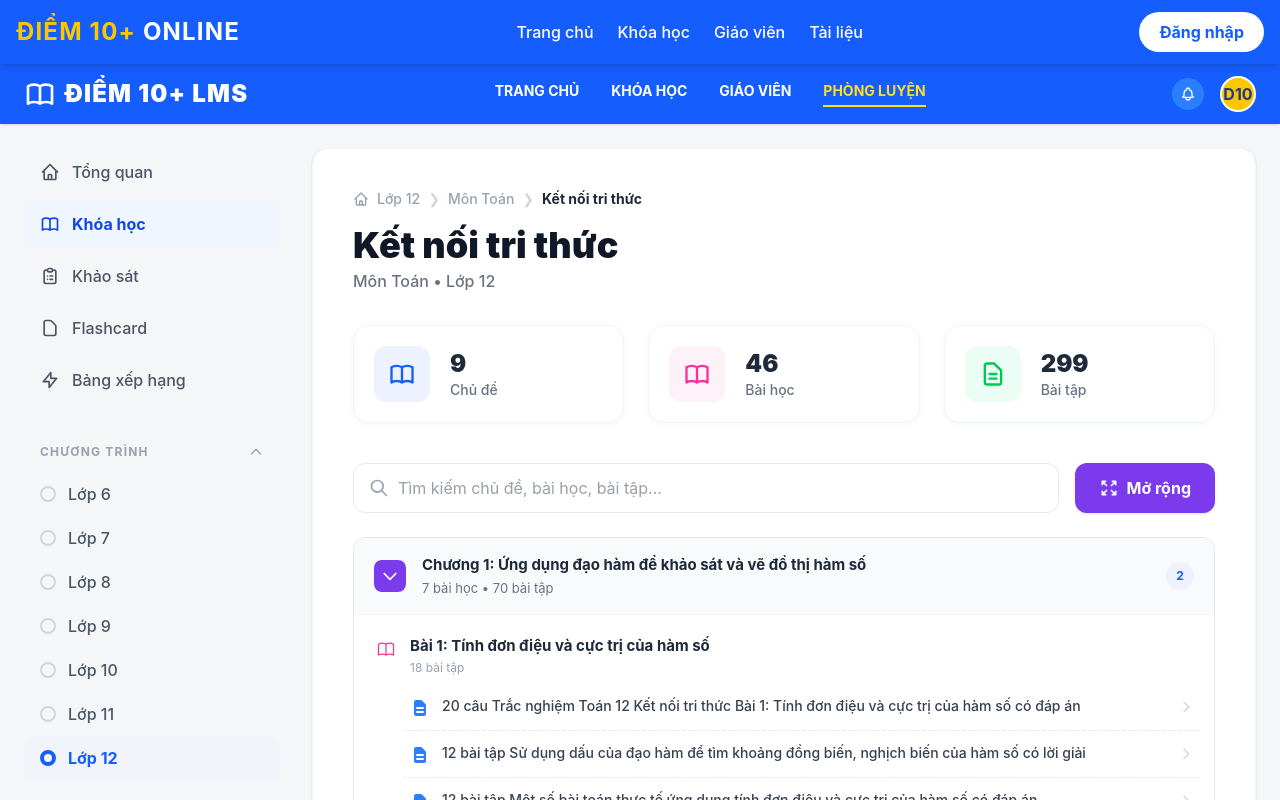
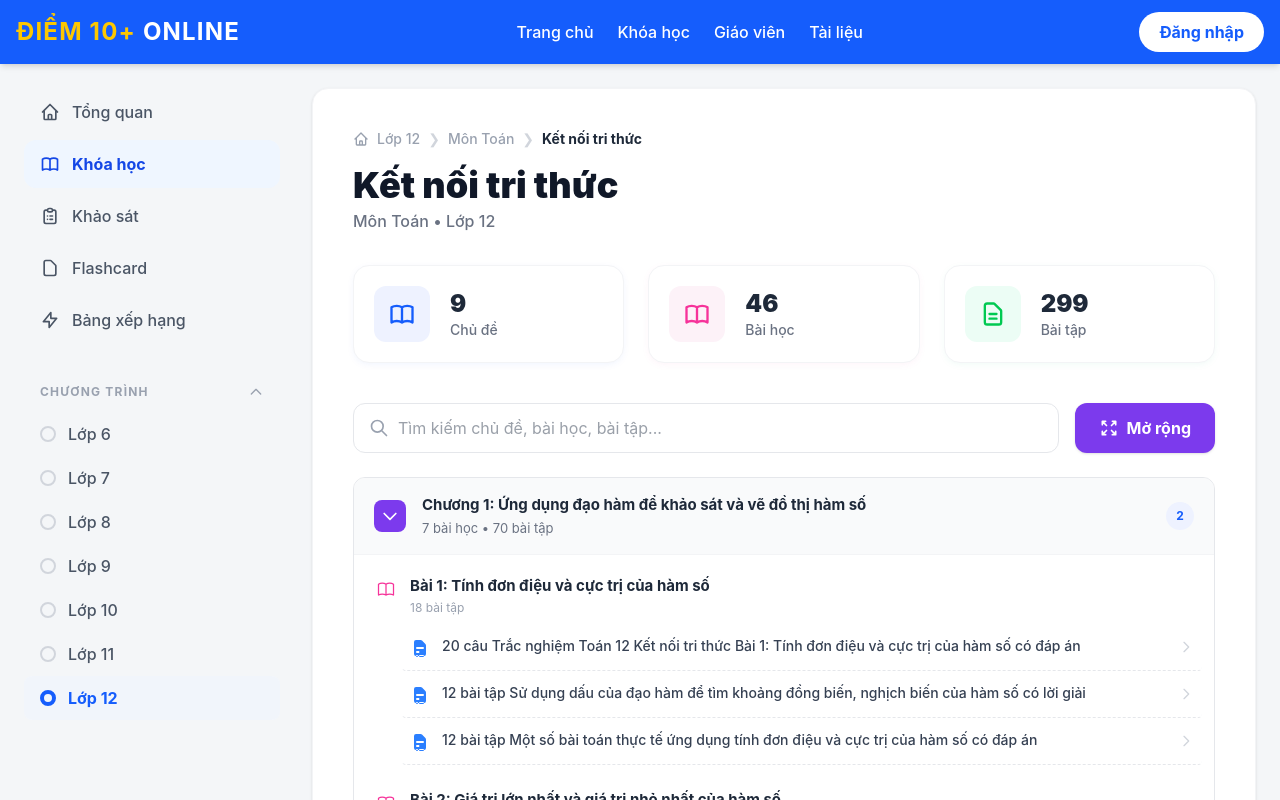
Before and after one commit to mathbanviet/d10-platform, a Next.js app in the folder apps/web/: page /practice in a window 1280 px wide. Shown: the top 800 px of the page. Built offline with nearby package versions, Linux system fonts and the light colour scheme.

Commit message:
Xoa header thua o trang Phong luyen de dong bo voi layout goc

```diff
--- a/apps/web/app/practice/page.tsx
+++ b/apps/web/app/practice/page.tsx
@@ -76,33 +76,14 @@ export default function PracticeMenuPage() {
   };
 
   return (
-    <div className="min-h-screen bg-[#f4f6f8] flex flex-col font-sans text-gray-800">
+    <div className="min-h-screen bg-[#f4f6f8] flex flex-col font-sans text-gray-800 pb-20">
 
-      {/* HEADER NAVBAR (ĐIỂM 10+ ONLINE) */}
-      <div className="bg-blue-600 text-white shadow-sm py-3 px-6 flex items-center justify-between z-20 sticky top-0">
-        <div className="text-2xl font-black tracking-wider flex items-center gap-2">
-          <svg className="w-8 h-8" fill="none" stroke="currentColor" viewBox="0 0 24 24"><path strokeLinecap="round" strokeLinejoin="round" strokeWidth={2} d="M12 6.253v13m0-13C10.832 5.477 9.246 5 7.5 5S4.168 5.477 3 6.253v13C4.168 18.477 5.754 18 7.5 18s3.332.477 4.5 1.253m0-13C13.168 5.477 14.754 5 16.5 5c1.747 0 3.332.477 4.5 1.253v13C19.832 18.477 18.247 18 16.5 18c-1.746 0-3.332.477-4.5 1.253" /></svg>
-          ĐIỂM 10+ LMS
-        </div>
-        <div className="hidden md:flex gap-8 font-bold text-sm uppercase">
-          <Link href="/" className="hover:text-blue-200 transition">Trang chủ</Link>
-          <Link href="/courses" className="hover:text-blue-200 transition">Khóa học</Link>
-          <Link href="/teachers" className="hover:text-blue-200 transition">Giáo viên</Link>
-          <Link href="/practice" className="text-yellow-300 border-b-2 border-yellow-300 pb-1">Phòng luyện</Link>
-        </div>
-        <div className="flex items-center gap-4">
-          <div className="w-8 h-8 bg-blue-500 rounded-full flex items-center justify-center text-white cursor-pointer hover:bg-blue-400">
-            <svg className="w-4 h-4" fill="none" stroke="currentColor" viewBox="0 0 24 24"><path strokeLinecap="round" strokeLinejoin="round" strokeWidth={2} d="M15 17h5l-1.405-1.405A2.032 2.032 0 0118 14.158V11a6.002 6.002 0 00-4-5.659V5a2 2 0 10-4 0v.341C7.67 6.165 6 8.388 6 11v3.159c0 .538-.214 1.055-.595 1.436L4 17h5m6 0v1a3 3 0 11-6 0v-1m6 0H9" /></svg>
-          </div>
-          <div className="w-9 h-9 bg-yellow-400 rounded-full border-2 border-white flex items-center justify-center font-bold text-blue-900 cursor-pointer">
-            D10
-          </div>
-        </div>
-      </div>
+      {/* ĐÃ XÓA BỎ HEADER THỪA Ở ĐÂY ĐỂ DÙNG HEADER GỐC CỦA TRANG CHỦ */}
 
-      <div className="flex flex-1 max-w-[1500px] w-full mx-auto p-4 md:p-6 gap-8">
+      {/* Thêm pt-6 để cách khoảng nhỏ với Header gốc cho đẹp */}
+      <div className="flex flex-1 max-w-[1500px] w-full mx-auto p-4 md:p-6 pt-6 gap-8">
 
-        {/* SIDEBAR BÊN TRÁI (Chuẩn LearnUp) */}
+        {/* SIDEBAR BÊN TRÁI */}
         <div className="hidden md:flex w-64 flex-col gap-6 flex-shrink-0">
 
           {/* Menu công cụ */}
@@ -257,7 +238,6 @@ export default function PracticeMenuPage() {
                           {/* Dòng Tên Bài học */}
                           <div className="flex items-start gap-3 mb-2">
                             <div className="mt-0.5 w-6 h-6 rounded flex items-center justify-center">
-                              {/* Icon quyển sách màu hồng nhạt chuẩn LearnUp */}
                               <svg className="w-5 h-5 text-pink-500" fill="none" stroke="currentColor" viewBox="0 0 24 24"><path strokeLinecap="round" strokeLinejoin="round" strokeWidth={1.5} d="M12 6.253v13m0-13C10.832 5.477 9.246 5 7.5 5S4.168 5.477 3 6.253v13C4.168 18.477 5.754 18 7.5 18s3.332.477 4.5 1.253m0-13C13.168 5.477 14.754 5 16.5 5c1.747 0 3.332.477 4.5 1.253v13C19.832 18.477 18.247 18 16.5 18c-1.746 0-3.332.477-4.5 1.253" /></svg>
                             </div>
                             <div>
@@ -275,8 +255,7 @@ export default function PracticeMenuPage() {
                                 className="flex items-center justify-between py-3 border-b border-dashed border-gray-200 hover:bg-gray-50 group transition px-2 rounded -mx-2"
                               >
                                 <div className="flex items-start gap-3">
-                                  {/* Icon văn bản màu xanh dương chuẩn LearnUp */}
-                                  <svg className="w-5 h-5 text-blue-500 mt-0.5 flex-shrink-0" fill="currentColor" viewBox="0 0 20 20"><path fillRule="evenodd" d="M4 4a2 2 0 012-2h4.586A2 2 0 0112 2.586L15.414 6A2 2 0 0116 7.414V16a2 2 0 01-2 2H6a2 2 0 01-2-2V4zm2 6a1 1 0 011-1h6a1 1 0 110 2H7a1 1 0 01-1-1zm1 3a1 1 0 100 2h6a1 1 0 100-2H7z" clipRule="evenodd" /></svg>
+                                  <svg className="w-5 h-5 text-blue-500 mt-0.5 flex-shrink-0" fill="currentColor" viewBox="0 0 20 20"><path fillRule="evenodd" d="M4 4a2 2 0 012-2h4.586A2 2 0 0112 2.586L15.414 6A2 2 0 0116 7.414V16a2 2 0 01-2 2H6a2 2 0 01-2-2V4zm2 6a1 1 0 011-1h6a1 1 0 110 2H7a1 1 0 01-1-1zm1 3a1 1 0 100 2h6a1 1 0 100-2H7zm3 0a1 1 0 000 2h3a1 1 0 100-2h-3zm-3 4a1 1 0 100 2h.01a1 1 0 100-2H7zm3 0a1 1 0 100 2h3a1 1 0 100-2h-3z" clipRule="evenodd" /></svg>
                                   <span className="text-[14px] font-medium text-gray-700 group-hover:text-blue-600 transition-colors leading-snug pr-4">{test.name}</span>
                                 </div>
                                 <svg className="w-4 h-4 text-gray-300 group-hover:text-blue-500 transition-transform transform group-hover:translate-x-1 flex-shrink-0" fill="none" stroke="currentColor" viewBox="0 0 24 24"><path strokeLinecap="round" strokeLinejoin="round" strokeWidth={2} d="M9 5l7 7-7 7" /></svg>
```
